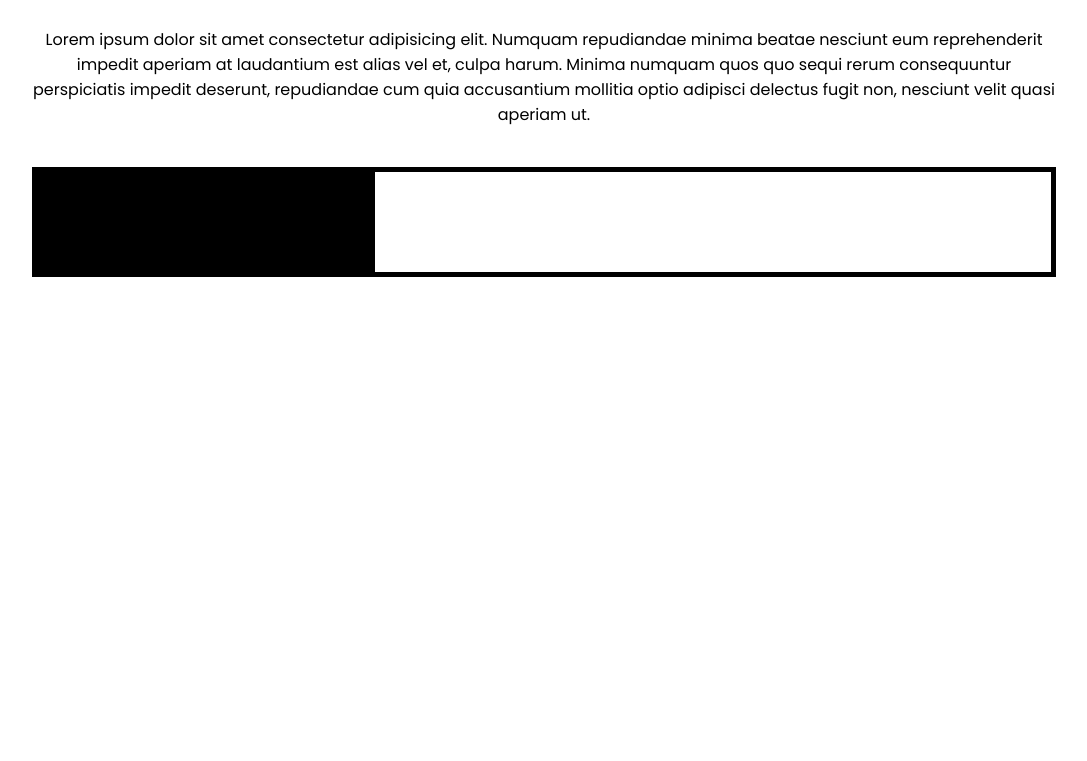
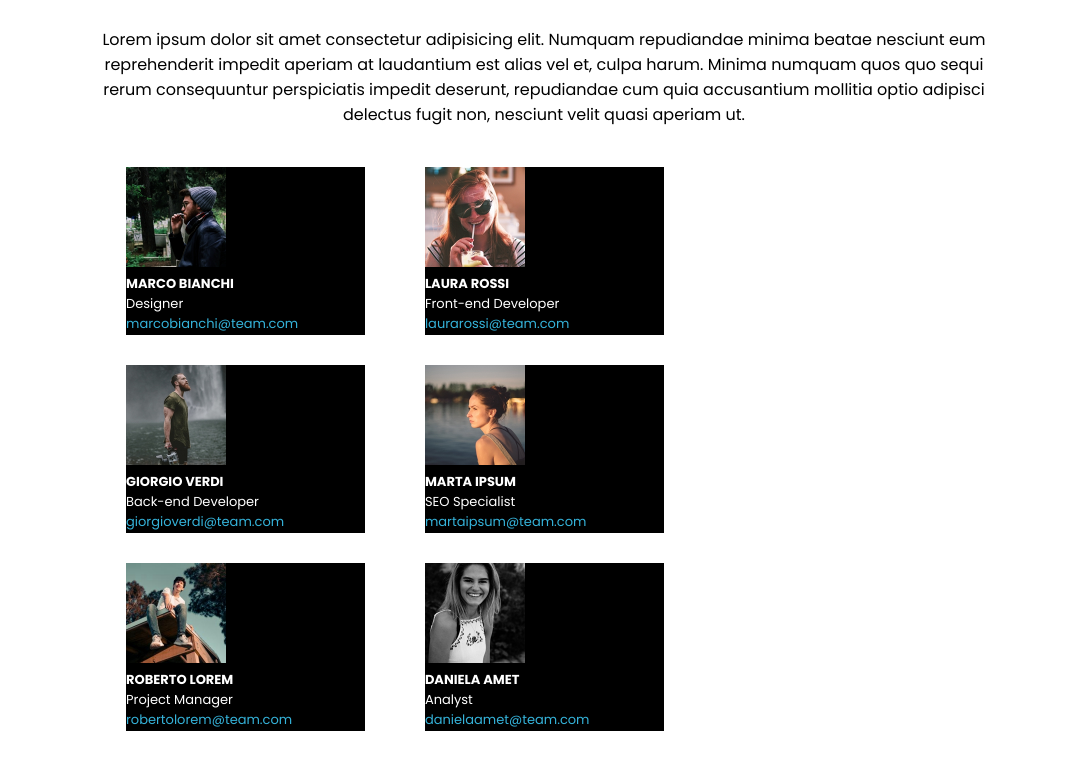
Before and after one commit to SteMorgia/html-css-float-cards, a plain HTML site: page index.html in a window 1280 px wide. Shown: the part 81-842 px from the top of the page, without its empty margins (96-1183 px from the left). Before the commit the page ends 800 px from the top, so only its background shows below. Drawn offline with Linux system fonts and the light colour scheme.

Commit message:
struttura completata

```diff
--- a/css/style.css
+++ b/css/style.css
@@ -5,7 +5,7 @@
 }
 
 body{
-    width: 80%;
+    width: 70%;
     margin: auto;
     font-family: 'Poppins', sans-serif;
 }
@@ -23,10 +23,9 @@ p{
 
 .container{
     width: 100%;
-    border:solid 5px black;
 }
 
-.clearfix{
+.clearfix::after{
     content: "";
     display: table;
     clear: both;
@@ -35,6 +34,22 @@ p{
 .etichetta{
     float: left;
     background-color: black;
-    width: calc(100% / 3);
-    height: 100px;
+    width: calc(80% / 3);
+    margin-bottom: 30px;
+    margin-right: 30px;
+    margin-left: 30px;
 }
+
+.immagine img{
+    width: 100px;
+}
+
+.testo_etichetta{
+    display: inline-block;
+    font-size: small;
+    color: white;
+}
+
+.email{
+    color: rgb(53, 179, 218);
+}
--- a/index.html
+++ b/index.html
@@ -22,10 +22,68 @@
 
                 <div class="etichetta clearfix">
                     <div class="immagine">
+                        <img src="img/male1.png" alt="Immagine1">
+                        <div class="testo_etichetta">
+                            <h4>MARCO BIANCHI</h4>
+                            <span>Designer</span><br>
+                            <span class="email">marcobianchi&#64;team.com</span>
+                        </div>
+                    </div>
+                </div>
 
+                <div class="etichetta clearfix">
+                    <div class="immagine">
+                        <img src="img/female1.png" alt="Immagine2">
+                        <div class="testo_etichetta">
+                            <h4>LAURA ROSSI</h4>
+                            <span>Front-end Developer</span><br>
+                            <span class="email">laurarossi&#64;team.com</span>
+                        </div>
                     </div>
+                </div>
 
+                <div class="etichetta clearfix">
+                    <div class="immagine">
+                        <img src="img/male2.png" alt="Immagine3">
+                        <div class="testo_etichetta">
+                            <h4>GIORGIO VERDI</h4>
+                            <span>Back-end Developer</span><br>
+                            <span class="email">giorgioverdi&#64;team.com</span>
+                        </div>
+                    </div>
+                </div>
 
+                <div class="etichetta clearfix">
+                    <div class="immagine">
+                        <img src="img/female2.png" alt="Immagine4">
+                        <div class="testo_etichetta">
+                            <h4>MARTA IPSUM</h4>
+                            <span>SEO Specialist</span><br>
+                            <span class="email">martaipsum&#64;team.com</span>
+                        </div>
+                    </div>
+                </div>
+
+                <div class="etichetta clearfix">
+                    <div class="immagine">
+                        <img src="img/male3.png" alt="Immagine5">
+                        <div class="testo_etichetta">
+                            <h4>ROBERTO LOREM</h4>
+                            <span>Project Manager</span><br>
+                            <span class="email">robertolorem&#64;team.com</span>
+                        </div>
+                    </div>
+                </div>
+
+                <div class="etichetta clearfix">
+                    <div class="immagine">
+                        <img src="img/female3.png" alt="Immagine6">
+                        <div class="testo_etichetta">
+                            <h4>DANIELA AMET</h4>
+                            <span>Analyst</span><br>
+                            <span class="email">danielaamet&#64;team.com</span>
+                        </div>
+                    </div>
                 </div>
             </div>
 
```
